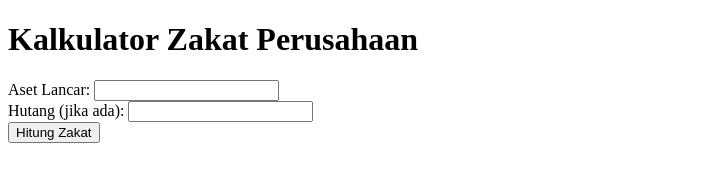
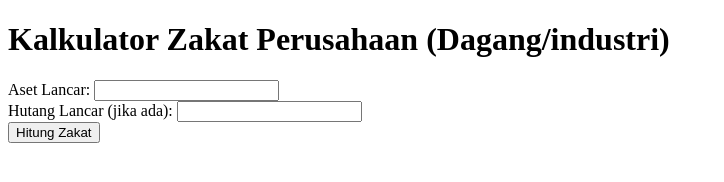
Before and after one commit to pengumpulanbma/webbma, a plain HTML site: page kalkulator-zakat-perusahaan1.html in a window 1280 px wide. Shown: the whole page, without its empty margins (0-724 px from the left). Drawn offline with Linux system fonts and the light colour scheme.

Commit message:
Update and rename kalkulator-zakat-perusahaan.html to kalkulator-zakat-perusahaan1.html

```diff
--- a/kalkulator-zakat-perusahaan.html
+++ b/kalkulator-zakat-perusahaan1.html
@@ -6,12 +6,12 @@
 <title>Kalkulator Zakat Perusahaan</title>
 </head>
 <body>
-<h1>Kalkulator Zakat Perusahaan</h1>
+<h1>Kalkulator Zakat Perusahaan (Dagang/industri)</h1>
 <form id="zakatForm">
     <label for="asetLancar">Aset Lancar:</label>
     <input type="number" id="asetLancar" name="asetLancar" required>
     <br>
-    <label for="hutang">Hutang (jika ada):</label>
+    <label for="hutang">Hutang Lancar (jika ada):</label>
     <input type="number" id="hutang" name="hutang">
     <br>
     <button type="button" onclick="hitungZakat()">Hitung Zakat</button>
```
